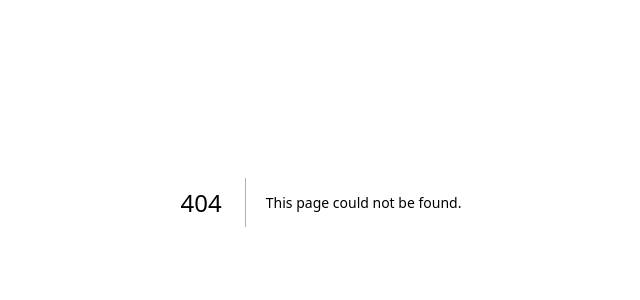
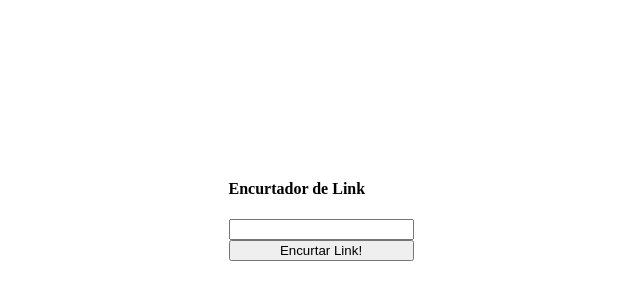
Before and after one commit to rodrigodefrancadev/encurtalink, a Next.js app: page / in a window 1280 px wide. Before the commit this address had no page. Shown: the part 198-498 px from the top of the page, without its empty margins (319-959 px from the left). Built offline with nearby package versions, Linux system fonts and the light colour scheme.

Commit message:
added functional home

```diff
--- /dev/null
+++ b/src/app/page.tsx
@@ -0,0 +1,42 @@
+"use client";
+
+import { useRef, useState } from "react";
+
+export default function () {
+  const inputRef = useRef<HTMLInputElement>(null);
+  const [slug, setSlug] = useState(null);
+
+  async function encurtarLink() {
+    const link = inputRef.current?.value;
+    console.log(link);
+    if (!link) return;
+
+    const response = await fetch("/api/link-curto", {
+      method: "POST",
+      body: JSON.stringify({
+        link: link,
+      }),
+    });
+
+    const linkCurto = await response.json();
+    setSlug(linkCurto.slug);
+  }
+  return (
+    <div style={{ display: "grid", placeItems: "center", height: "100vh" }}>
+      <div style={{ display: "flex", flexDirection: "column" }}>
+        <h4>Encurtador de Link</h4>
+        <input ref={inputRef} />
+        <button onClick={encurtarLink}>Encurtar Link!</button>
+        {slug && (
+          <div style={{ marginTop: 24 }}>
+            <a
+              href={`${location.origin}/${slug}`}
+              target="_blank"
+              rel="noopener"
+            >{`${location.origin}/${slug}`}</a>
+          </div>
+        )}
+      </div>
+    </div>
+  );
+}
```
